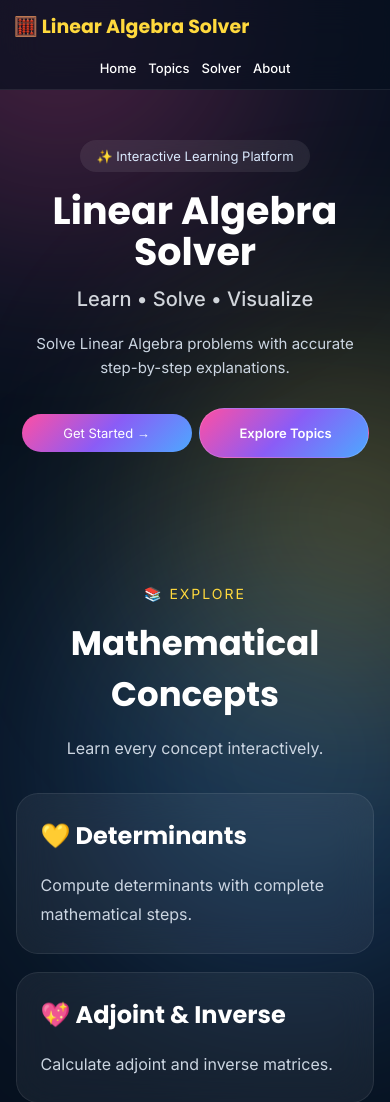
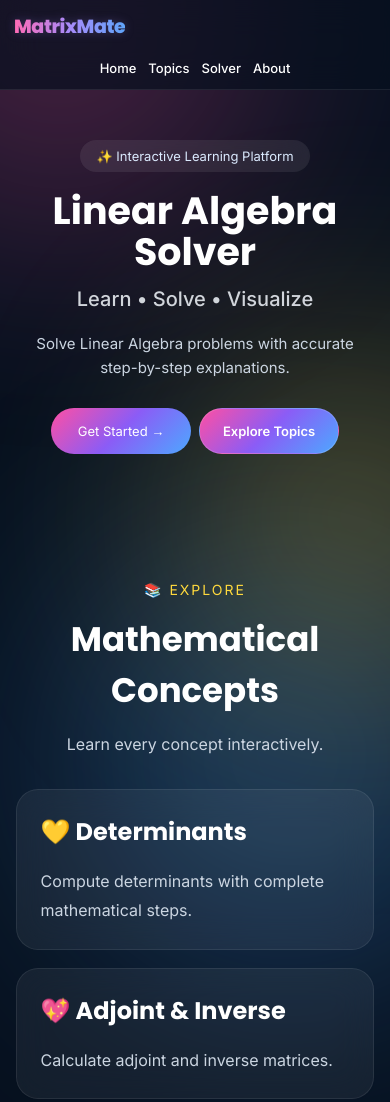
Before and after one commit to diya-shekhawat/linear-algebra-solver-web, a Flask app: page / in a window 390 px wide. Shown: the top 1102 px of the page. Run offline with Flask 3, Linux system fonts and the light colour scheme.

Commit message:
Finalize MatrixMate design

```diff
--- a/static/css/style.css
+++ b/static/css/style.css
@@ -157,15 +157,10 @@ transform:translateY(-50px);
 }
 
 .logo{
-
     font-size:28px;
-
     font-family:'Poppins',sans-serif;
-
     font-weight:700;
-
     color:var(--yellow);
-
 }
 
 .nav-links{
@@ -1335,12 +1330,17 @@ border-radius:20px;
 
 }
 
-.secondary-btn:hover{
-
-    transform:translateY(-4px);
-
-    box-shadow:0 0 35px rgba(255,79,163,.45);
-
+.secondary-btn:hover {
+    transform: translateY(-4px);
+
+    background: linear-gradient(
+        135deg,
+        var(--pink),
+        var(--purple),
+        var(--blue)
+    );
+
+    box-shadow: 0 0 35px rgba(255, 79, 163, 0.45);
 }
 
 
@@ -1392,3 +1392,274 @@ border-radius:20px;
 
     color: #ffffff;
 }
+/* ==========================================
+   MOBILE BUTTON SIZE FIX
+========================================== */
+
+@media (max-width: 768px) {
+
+    .hero-buttons {
+        display: flex;
+        flex-direction: row;
+        justify-content: center;
+        align-items: stretch;
+        gap: 10px;
+    }
+
+    .hero-buttons .primary-btn,
+    .hero-buttons .secondary-btn {
+        width: 150px;
+        min-width: 150px;
+        max-width: 150px;
+        height: 48px;
+
+        padding: 0;
+
+        display: flex;
+        align-items: center;
+        justify-content: center;
+
+        font-size: 14px;
+        box-sizing: border-box;
+    }
+
+    .button-group {
+        display: flex;
+        flex-direction: row;
+        justify-content: center;
+        align-items: stretch;
+        gap: 10px;
+        flex-wrap: wrap;
+    }
+
+    .button-group button {
+        width: 150px;
+        min-width: 150px;
+        max-width: 150px;
+        height: 48px;
+
+        padding: 0;
+
+        font-size: 14px;
+        box-sizing: border-box;
+    }
+}
+
+
+@media (max-width: 480px) {
+
+    .hero-buttons {
+        gap: 8px;
+    }
+
+    .hero-buttons .primary-btn,
+    .hero-buttons .secondary-btn,
+    .button-group button {
+        width: 140px;
+        min-width: 140px;
+        max-width: 140px;
+        height: 46px;
+
+        font-size: 13px;
+    }
+}
+/* ======================================================
+   MATRIXMATE BRANDING
+====================================================== */
+
+.logo {
+    display: flex;
+    align-items: center;
+    gap: 8px;
+
+    font-family: 'Poppins', sans-serif;
+    font-weight: 800;
+
+    text-decoration: none;
+}
+
+/* Calculator icon */
+
+
+
+
+/* MatrixMate text */
+
+.logo-text {
+    background: linear-gradient(
+        135deg,
+        var(--pink),
+        var(--purple),
+        var(--blue)
+    );
+
+    -webkit-background-clip: text;
+    -webkit-text-fill-color: transparent;
+
+    background-clip: text;
+
+    font-weight: 800;
+
+    letter-spacing: -0.5px;
+
+    transition: 0.3s ease;
+}
+
+
+/* Subtle hover glow */
+
+.logo:hover .logo-text {
+    filter:
+        drop-shadow(0 0 8px rgba(255, 79, 163, 0.45));
+}
+
+.logo:hover .logo-icon {
+    transform: scale(1.08);
+
+    transition: 0.3s ease;
+}
+
+
+/* ======================================================
+   MOBILE MATRIXMATE
+====================================================== */
+
+@media (max-width: 900px) {
+
+    .logo {
+        gap: 6px;
+    }
+
+    .logo-icon {
+        font-size: 21px;
+    }
+
+    .logo-text {
+        font-size: 21px;
+        letter-spacing: -0.4px;
+    }
+}
+
+
+@media (max-width: 480px) {
+
+    .logo-icon {
+        font-size: 19px;
+    }
+
+    .logo-text {
+        font-size: 19px;
+    }
+}
+/* ==========================================
+   MATRIXMATE NEON LOGO COLOR
+========================================== */
+
+.logo .logo-text {
+    background: linear-gradient(
+        90deg,
+        var(--pink),
+        var(--purple),
+        var(--blue)
+    ) !important;
+
+    -webkit-background-clip: text !important;
+    -webkit-text-fill-color: transparent !important;
+    background-clip: text !important;
+
+    color: transparent !important;
+
+    font-weight: 800;
+}
+
+
+/* Neon calculator icon */
+
+.logo .logo-icon {
+    filter:
+        drop-shadow(0 0 4px rgba(255, 79, 163, 0.8))
+        drop-shadow(0 0 8px rgba(124, 92, 255, 0.7))
+        drop-shadow(0 0 12px rgba(59, 130, 246, 0.5));
+
+    transition: 0.3s ease;
+}
+
+
+/* Mobile */
+
+@media (max-width: 480px) {
+
+    .logo .logo-text {
+        font-size: 19px;
+    }
+
+    .logo .logo-icon {
+        font-size: 19px;
+    }
+}
+/* ==========================================
+   MATRIXMATE BRANDING
+========================================== */
+
+.logo {
+    display: flex;
+    align-items: center;
+    gap: 8px;
+}
+
+/* Calculator icon */
+
+.logo-icon {
+    display: inline-flex;
+    align-items: center;
+    justify-content: center;
+
+    font-size: 25px;
+
+    filter:
+        drop-shadow(0 0 5px rgba(255, 79, 163, 0.7))
+        drop-shadow(0 0 10px rgba(124, 92, 255, 0.5));
+}
+
+/* MatrixMate text */
+
+.logo-text {
+    background: linear-gradient(
+        90deg,
+        #ff4fa3,
+        #8b5cf6,
+        #3b82f6
+    );
+
+    -webkit-background-clip: text;
+    background-clip: text;
+
+    color: transparent;
+    -webkit-text-fill-color: transparent;
+
+    font-weight: 800;
+}
+
+/* Mobile */
+
+@media (max-width: 900px) {
+
+    .logo-icon {
+        font-size: 21px;
+    }
+
+    .logo-text {
+        font-size: 21px;
+    }
+}
+
+@media (max-width: 480px) {
+
+    .logo-icon {
+        font-size: 19px;
+    }
+
+    .logo-text {
+        font-size: 19px;
+    }
+}
--- a/templates/index.html
+++ b/templates/index.html
@@ -41,9 +41,16 @@
 
     <div class="logo">
 
-        🧮 Linear Algebra Solver
-
-    </div>
+   <span style="
+    background: linear-gradient(90deg, #ff6bb5, #a78bfa, #60a5fa);
+    -webkit-background-clip: text;
+    -webkit-text-fill-color: transparent;
+    background-clip: text;
+    font-weight: 800;
+    letter-spacing: -0.4px;
+    filter: drop-shadow(0 0 5px rgba(167, 139, 250, 0.25));
+">MatrixMate</span>
+</div>
 
     <ul class="nav-links">
 
```
